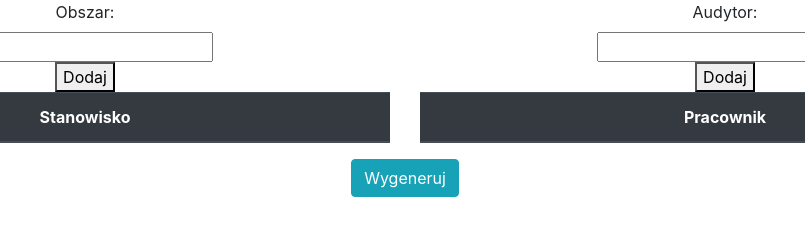
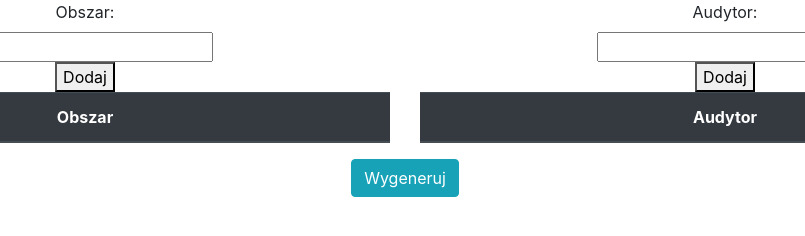
Before and after one commit to ochnik/Ochnik, a plain HTML site: page index.html in a window 1280 px wide. Shown: the full height of the page, 235-1040 px from the left. Drawn offline with nearby package versions, Linux system fonts and the light colour scheme.

Commit message:
Update index.html

```diff
--- a/index.html
+++ b/index.html
@@ -27,7 +27,7 @@
 						<table id="positionTable" class="table table-striped table-dark">
 
 							<thead>
-								<th>Stanowisko</th>
+								<th>Obszar</th>
 							</thead>
 							<tbody>
 							</tbody>
@@ -37,7 +37,7 @@
 					<section class="col-sm-6">
 						<table id="workerTable" class="table table-striped  table-dark">
 							<thead>
-								<th>Pracownik</th>
+								<th>Audytor</th>
 							</thead>
 							<tbody>
 							</tbody>
```
